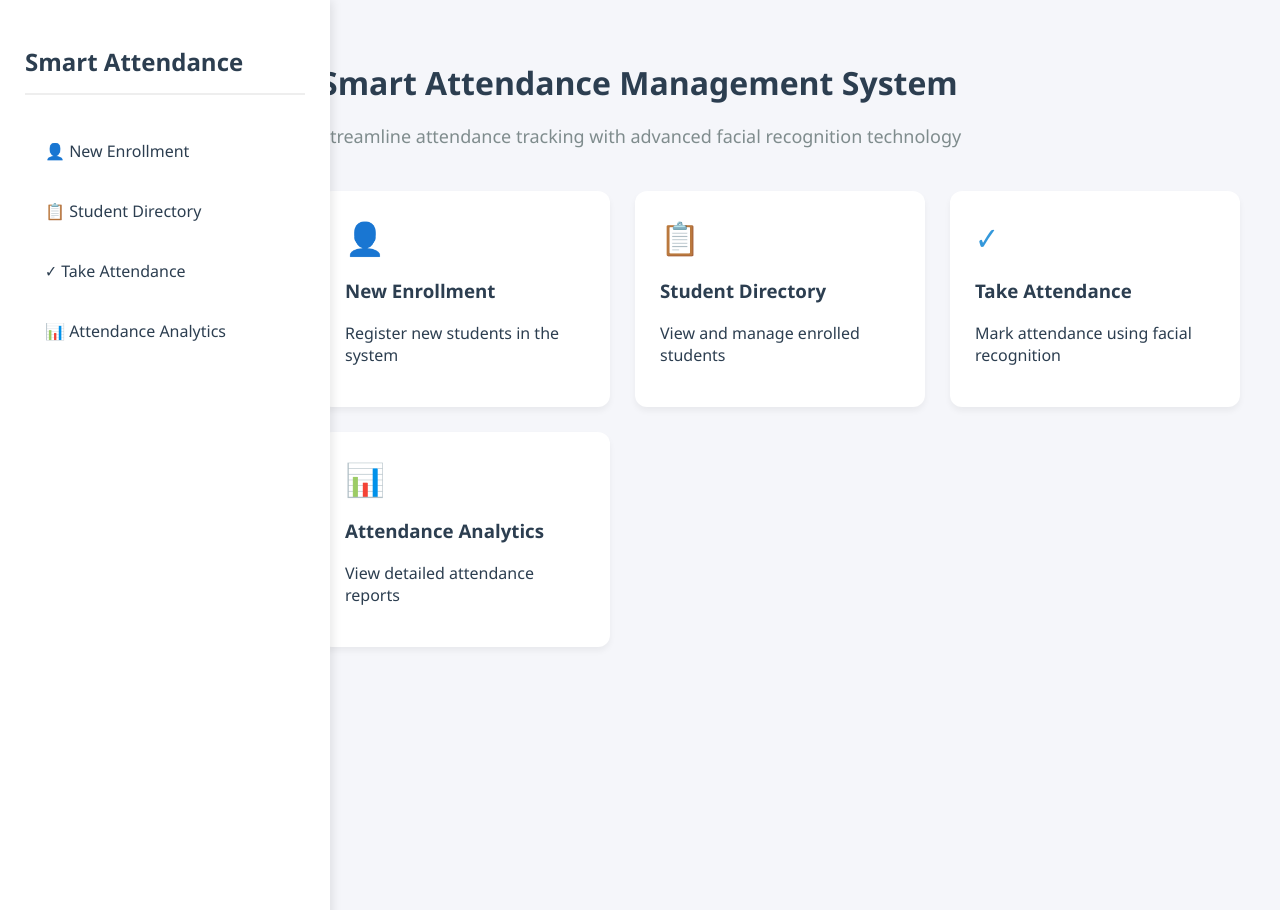
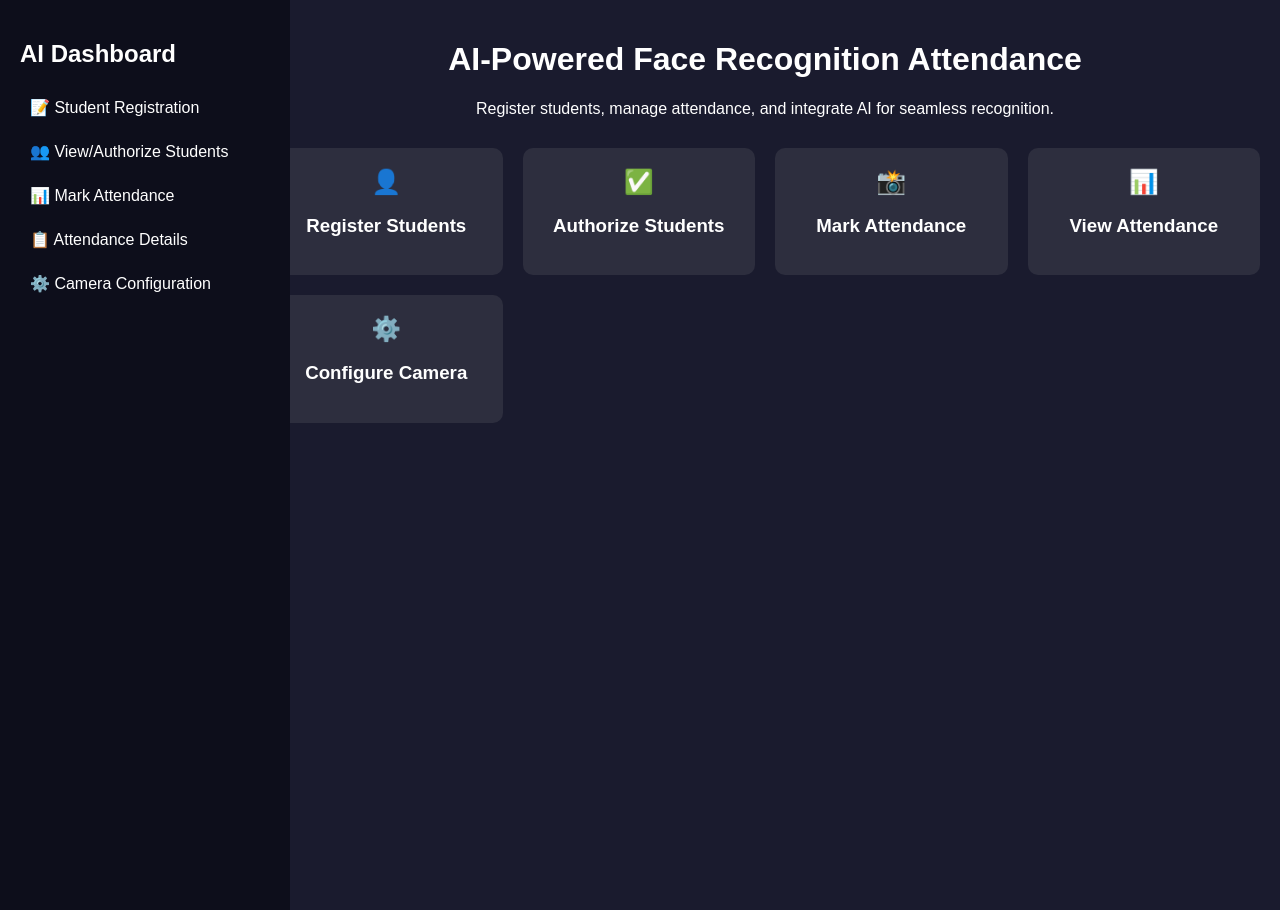
Before and after one commit to m-salauddin/django_attendebce, a Django app: page / in a window 1280 px wide. Run offline with Django 5.2, Linux system fonts and the light colour scheme.

Commit message:
update templates for improved design and functionality

```diff
--- a/attendance_system/urls.py
+++ b/attendance_system/urls.py
@@ -13,7 +13,4 @@ urlpatterns = [
     path('details/', views.attendance_details, name='details'),
     path('camera/', views.camera_config, name='camera'),
     path('mark_attendance/', views.mark_attendance, name='mark_attendance'),
-    # Add these paths to your urlpatterns
-    path('delete_student/<int:student_id>/', views.delete_student, name='delete_student'),
-    path('edit_student/<int:student_id>/', views.edit_student, name='edit_student'),
-] + static(settings.MEDIA_URL, document_root=settings.MEDIA_ROOT)
+]
--- a/face_recognition_app/templates/face_recognition_app/home.html
+++ b/face_recognition_app/templates/face_recognition_app/home.html
@@ -1,150 +1,176 @@
 <!DOCTYPE html>
 <html>
 <head>
-    <title>Smart Attendance Management System</title>
+    <title>AI-Powered Face Recognition Attendance</title>
     <style>
         body {
             margin: 0;
-            font-family: 'Segoe UI', Tahoma, Geneva, Verdana, sans-serif;
-            background-color: #f5f6fa;
-            color: #2c3e50;
+            font-family: Arial, sans-serif;
+            background-color: #1a1b2e;
+            color: white;
         }
         .sidebar {
-            width: 280px;
-            background-color: #fff;
+            width: 250px;
+            background-color: #0d0e1b;
             height: 100vh;
             position: fixed;
-            padding: 25px;
-            box-shadow: 2px 0 10px rgba(0,0,0,0.1);
-        }
-        .sidebar h2 {
-            color: #2c3e50;
-            font-size: 24px;
-            margin-bottom: 30px;
-            padding-bottom: 15px;
-            border-bottom: 2px solid #eee;
+            padding: 20px;
         }
         .main-content {
-            margin-left: 280px;
-            padding: 40px;
-            background-color: #f5f6fa;
+            margin-left: 250px;
+            padding: 20px;
+            text-align: center;
         }
         .menu-item {
-            padding: 15px 20px;
-            margin: 8px 0;
-            color: #2c3e50;
+            padding: 10px;
+            margin: 5px 0;
+            color: white;
             text-decoration: none;
             display: block;
-            border-radius: 8px;
-            transition: all 0.3s ease;
-            font-weight: 500;
+            border-radius: 5px;
         }
         .menu-item:hover {
-            background-color: #f8f9fa;
-            transform: translateX(5px);
+            background-color: #2d2e3e;
         }
         .dashboard-grid {
             display: grid;
-            grid-template-columns: repeat(auto-fit, minmax(280px, 1fr));
-            gap: 25px;
-            margin-top: 40px;
+            grid-template-columns: repeat(auto-fit, minmax(200px, 1fr));
+            gap: 20px;
+            margin-top: 30px;
         }
         .dashboard-item {
-            background-color: #fff;
-            padding: 25px;
-            border-radius: 12px;
+            background-color: #2d2e3e;
+            padding: 20px;
+            border-radius: 10px;
             cursor: pointer;
-            transition: all 0.3s ease;
-            box-shadow: 0 4px 6px rgba(0,0,0,0.05);
+            transition: transform 0.3s;
         }
         .dashboard-item:hover {
             transform: translateY(-5px);
-            box-shadow: 0 8px 15px rgba(0,0,0,0.1);
         }
         .icon {
-            font-size: 32px;
-            margin-bottom: 15px;
-            color: #3498db;
+            font-size: 24px;
+            margin-bottom: 10px;
+            color: #ffd700;
         }
         #video {
             display: none;
-            margin: 30px auto;
-            border-radius: 12px;
-            box-shadow: 0 4px 15px rgba(0,0,0,0.1);
+            margin: 20px auto;
+            border-radius: 10px;
         }
         .button {
-            background-color: #3498db;
-            color: white;
-            padding: 12px 25px;
+            background-color: #ffd700;
+            color: black;
+            padding: 10px 20px;
             border: none;
-            border-radius: 8px;
+            border-radius: 5px;
             cursor: pointer;
-            margin-top: 15px;
-            font-weight: 500;
-            transition: all 0.3s ease;
-        }
-        .button:hover {
-            background-color: #2980b9;
-        }
-        .header-section {
-            margin-bottom: 40px;
-        }
-        .header-section h1 {
-            font-size: 32px;
-            color: #2c3e50;
-            margin-bottom: 15px;
-        }
-        .header-section p {
-            color: #7f8c8d;
-            font-size: 18px;
-            line-height: 1.6;
+            margin-top: 10px;
         }
     </style>
 </head>
 <body>
     <div class="sidebar">
-        <h2>Smart Attendance</h2>
-        <a href="/register" class="menu-item">👤 New Enrollment</a>
-        <a href="/students" class="menu-item">📋 Student Directory</a>
-        <a href="/attendance" class="menu-item">✓ Take Attendance</a>
-        <a href="/details" class="menu-item">📊 Attendance Analytics</a>
+        <h2>AI Dashboard</h2>
+        <a href="/register" class="menu-item">📝 Student Registration</a>
+        <a href="/students" class="menu-item">👥 View/Authorize Students</a>
+        <a href="/attendance" class="menu-item">📊 Mark Attendance</a>
+        <a href="/details" class="menu-item">📋 Attendance Details</a>
+        <a href="/camera" class="menu-item">⚙️ Camera Configuration</a>
     </div>
 
     <div class="main-content">
-        <div class="header-section">
-            <h1>Smart Attendance Management System</h1>
-            <p>Streamline attendance tracking with advanced facial recognition technology</p>
-        </div>
+        <h1>AI-Powered Face Recognition Attendance</h1>
+        <p>Register students, manage attendance, and integrate AI for seamless recognition.</p>
 
         <div class="dashboard-grid">
             <div class="dashboard-item" onclick="location.href='/register'">
                 <div class="icon">👤</div>
-                <h3>New Enrollment</h3>
-                <p>Register new students in the system</p>
+                <h3>Register Students</h3>
             </div>
             <div class="dashboard-item" onclick="location.href='/students'">
-                <div class="icon">📋</div>
-                <h3>Student Directory</h3>
-                <p>View and manage enrolled students</p>
+                <div class="icon">✅</div>
+                <h3>Authorize Students</h3>
             </div>
-            <div class="dashboard-item" onclick="toggleCamera()">
-                <div class="icon">✓</div>
-                <h3>Take Attendance</h3>
-                <p>Mark attendance using facial recognition</p>
+            <!-- In the dashboard grid, update the Mark Attendance item to -->
+            <div class="dashboard-item" onclick="location.href='/attendance'">
+                <div class="icon">📸</div>
+                <h3>Mark Attendance</h3>
             </div>
+
+            <!-- Remove the video, capture button, and related JavaScript code -->
             <div class="dashboard-item" onclick="location.href='/details'">
                 <div class="icon">📊</div>
-                <h3>Attendance Analytics</h3>
-                <p>View detailed attendance reports</p>
+                <h3>View Attendance</h3>
+            </div>
+            <div class="dashboard-item" onclick="location.href='/camera'">
+                <div class="icon">⚙️</div>
+                <h3>Configure Camera</h3>
             </div>
         </div>
 
         <video id="video" width="640" height="480" autoplay></video>
         <br>
-        <button id="capture" class="button" style="display: none;">Capture Attendance</button>
+        <button id="capture" class="button" style="display: none;">Mark Attendance</button>
         <div id="result"></div>
     </div>
 
-    <!-- JavaScript remains the same -->
+    <script>
+        const video = document.getElementById('video');
+        const captureButton = document.getElementById('capture');
+        const resultDiv = document.getElementById('result');
+
+        function toggleCamera() {
+            if (video.style.display === 'none') {
+                video.style.display = 'block';
+                captureButton.style.display = 'inline-block';
+                startCamera();
+            } else {
+                video.style.display = 'none';
+                captureButton.style.display = 'none';
+                stopCamera();
+            }
+        }
+
+        function startCamera() {
+            navigator.mediaDevices.getUserMedia({ video: true })
+                .then(stream => {
+                    video.srcObject = stream;
+                })
+                .catch(err => console.error(err));
+        }
+
+        function stopCamera() {
+            if (video.srcObject) {
+                video.srcObject.getTracks().forEach(track => track.stop());
+            }
+        }
+
+        captureButton.addEventListener('click', () => {
+            const canvas = document.createElement('canvas');
+            canvas.width = video.videoWidth;
+            canvas.height = video.videoHeight;
+            canvas.getContext('2d').drawImage(video, 0, 0);
+
+            canvas.toBlob(blob => {
+                const formData = new FormData();
+                formData.append('image', blob);
+
+                fetch('/mark_attendance/', {
+                    method: 'POST',
+                    body: formData
+                })
+                .then(response => response.json())
+                .then(data => {
+                    if (data.status === 'success') {
+                        resultDiv.innerHTML = `Attendance marked for ${data.student}`;
+                    } else {
+                        resultDiv.innerHTML = data.message;
+                    }
+                })
+                .catch(error => console.error(error));
+            });
+        });
+    </script>
 </body>
 </html>
--- a/face_recognition_app/views.py
+++ b/face_recognition_app/views.py
@@ -99,77 +99,72 @@ def camera_config(request):
 def mark_attendance(request):
     if request.method == 'POST':
         try:
-            # Get the image from the POST request
-            image = request.FILES.get('image')
-            img_array = np.frombuffer(image.read(), np.uint8)
-            frame = cv2.imdecode(img_array, cv2.IMREAD_COLOR)
+            if 'image' not in request.FILES:
+                return JsonResponse({
+                    'status': 'error',
+                    'message': 'No image file received'
+                })
+
+            image = request.FILES['image']
+
+            # Read image file
+            image_bytes = image.read()
+            nparr = np.frombuffer(image_bytes, np.uint8)
+            frame = cv2.imdecode(nparr, cv2.IMREAD_COLOR)
+
+            if frame is None:
+                return JsonResponse({
+                    'status': 'error',
+                    'message': 'Invalid image format'
+                })
 
             # Convert BGR to RGB
             rgb_frame = cv2.cvtColor(frame, cv2.COLOR_BGR2RGB)
 
             # Find faces in the image
             face_locations = face_recognition.face_locations(rgb_frame)
+
+            if not face_locations:
+                return JsonResponse({
+                    'status': 'error',
+                    'message': 'No face detected in the image'
+                })
+
             face_encodings = face_recognition.face_encodings(rgb_frame, face_locations)
 
-            for face_encoding in face_encodings:
+            for face_encoding, face_location in zip(face_encodings, face_locations):
                 # Compare with known faces
                 students = Student.objects.all()
                 for student in students:
                     stored_encoding = np.frombuffer(student.face_encoding)
-                    match = face_recognition.compare_faces([stored_encoding], face_encoding)[0]
+                    match = face_recognition.compare_faces([stored_encoding], face_encoding, tolerance=0.6)[0]
 
                     if match:
                         # Mark attendance
-                        Attendance.objects.get_or_create(
+                        attendance, created = Attendance.objects.get_or_create(
                             student=student,
                             date=date.today()
                         )
-                        return JsonResponse({'status': 'success', 'student': student.name})
 
-            return JsonResponse({'status': 'error', 'message': 'No matching face found'})
-        except Exception as e:
-            return JsonResponse({'status': 'error', 'message': str(e)})
+                        return JsonResponse({
+                            'status': 'success',
+                            'student': student.name,
+                            'face_location': face_location
+                        })
 
-    return JsonResponse({'status': 'error', 'message': 'Invalid request method'})
-
-@csrf_exempt
-def delete_student(request, student_id):
-    if request.method == 'POST':
-        try:
-            student = Student.objects.get(id=student_id)
-            student.delete()
-            return JsonResponse({'status': 'success'})
-        except Student.DoesNotExist:
-            return JsonResponse({'status': 'error', 'message': 'Student not found'})
-    return JsonResponse({'status': 'error', 'message': 'Invalid request method'})
-
-def edit_student(request, student_id):
-    student = get_object_or_404(Student, id=student_id)
-    if request.method == 'POST':
-        try:
-            student.name = request.POST.get('name', student.name)
-            student.student_id = request.POST.get('student_id', student.student_id)
-
-            if 'photo' in request.FILES:
-                photo = request.FILES['photo']
-                image = face_recognition.load_image_file(photo)
-                face_encodings = face_recognition.face_encodings(image)
-
-                if face_encodings:
-                    student.photo = photo
-                    student.face_encoding = face_encodings[0].tobytes()
-                    student.save()
-                    return JsonResponse({'status': 'success'})
-                else:
-                    return JsonResponse({
-                        'status': 'error',
-                        'message': 'No face detected in the photo'
-                    })
-
-            student.save()
-            return JsonResponse({'status': 'success'})
+            return JsonResponse({
+                'status': 'error',
+                'message': 'No matching student found'
+            })
 
         except Exception as e:
-            return JsonResponse({'status': 'error', 'message': str(e)})
+            print(f"Error processing attendance: {str(e)}")  # For debugging
+            return JsonResponse({
+                'status': 'error',
+                'message': 'Error processing attendance'
+            })
 
-    return render(request, 'face_recognition_app/edit_student.html', {'student': student})
+    return JsonResponse({
+        'status': 'error',
+        'message': 'Invalid request method'
+    })
```
Also changed, not shown: face_recognition_app/templates/face_recognition_app/attendance.html (added, +192 -0 lines), face_recognition_app/templates/face_recognition_app/register.html (+24 -45 lines), face_recognition_app/templates/face_recognition_app/students.html (+22 -57 lines).
